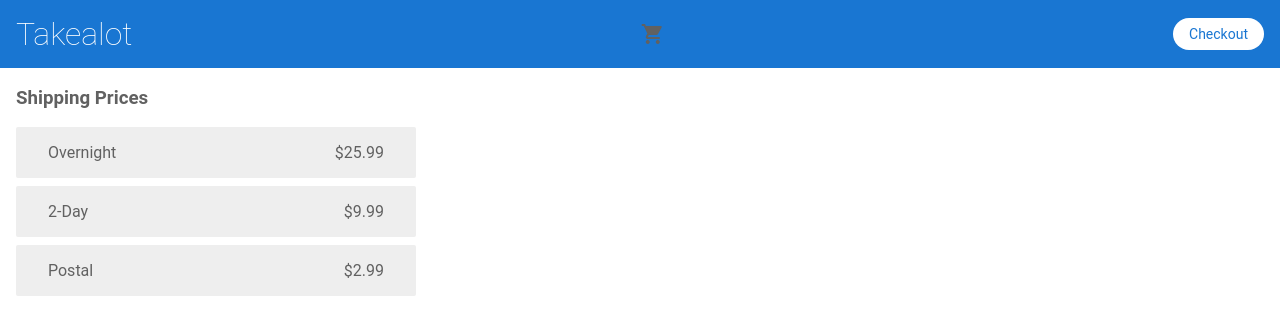
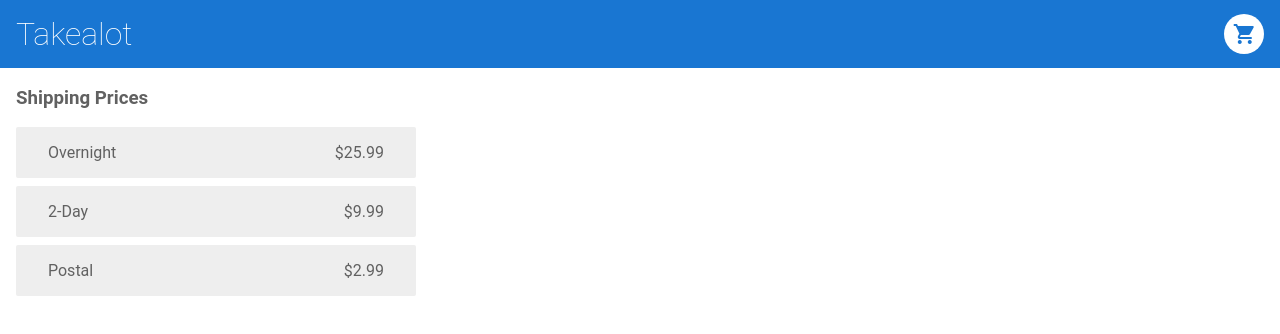
Before and after one commit to 19088265/angular-tutorial, an Angular app: page /shipping in a window 1280 px wide. Shown: the top 334 px of the page. Built offline with nearby package versions, Linux system fonts and the light colour scheme.

Commit message:
3 files modified

```diff
--- a/src/app/top-bar/top-bar.component.html
+++ b/src/app/top-bar/top-bar.component.html
@@ -2,13 +2,12 @@
   <h1>Takealot</h1>
 </a>
 
-<i class="material-icons" id="cartIcon">shopping_cart</i>
 <a
   routerLink="/cart"
   class="button fancy-button"
   id="btnCheck"
   (click)="checkout()"
-  >Checkout</a
+  ><i class="material-icons" id="cartIcon">shopping_cart</i></a
 >
 
 <!--
--- a/src/app/top-bar/top-bar.component.ts
+++ b/src/app/top-bar/top-bar.component.ts
@@ -13,19 +13,12 @@
 
     //Animation
 
-    checkBtn.style.width = '40px';
-    cartIcon.style.marginLeft = '-70%';
+    //checkBtn.style.width = '40px';
+    //cartIcon.style.marginLeft = '-70%';
   }
 
   //Home button click
-  home() {
-    const homeLogo = document.querySelector('#home') as HTMLDivElement;
-    const checkBtn = document.querySelector('#btnCheck') as HTMLDivElement;
-    const cartIcon = document.querySelector('#cartIcon') as HTMLDivElement;
-
-    checkBtn.style.width = 'initial';
-    cartIcon.style.marginLeft = 'initial';
-  }
+  home() {}
 }
 
 /*
--- a/src/styles.css
+++ b/src/styles.css
@@ -10,10 +10,6 @@
 
 body {
   margin: 0;
-}
-
-body::-webkit-scrollbar {
-  display: none;
 }
 
 .container {
@@ -56,7 +52,7 @@
   opacity: 0.8;
 }
 
-/* Checkout button animation code */
+/* Checkout button animation code
 @keyframes checkoutHover {
   0% {
     width: 5%;
@@ -73,24 +69,27 @@
   100% {
     width: -5%;
   }
-}
+} */
 
 #btnCheck:active {
+  /*
   animation-name: checkoutHover;
   animation-timing-function: cubic-bezier(0.165, 0.84, 0.44, 1);
   animation-duration: 1000ms;
-  width: 40px;
+  width: 40px; */
 }
 
 /* Checkout transitions */
 #btnCheck {
   border-radius: 50px;
+  width: 40px;
 }
 
 #cartIcon {
   transition-property: margin-left;
   transition-duration: 0ms;
   transition-timing-function: cubic-bezier(0.175, 0.885, 0.32, 1.275);
+  margin-left: -90%;
 }
 
 /* Home button click */
```
